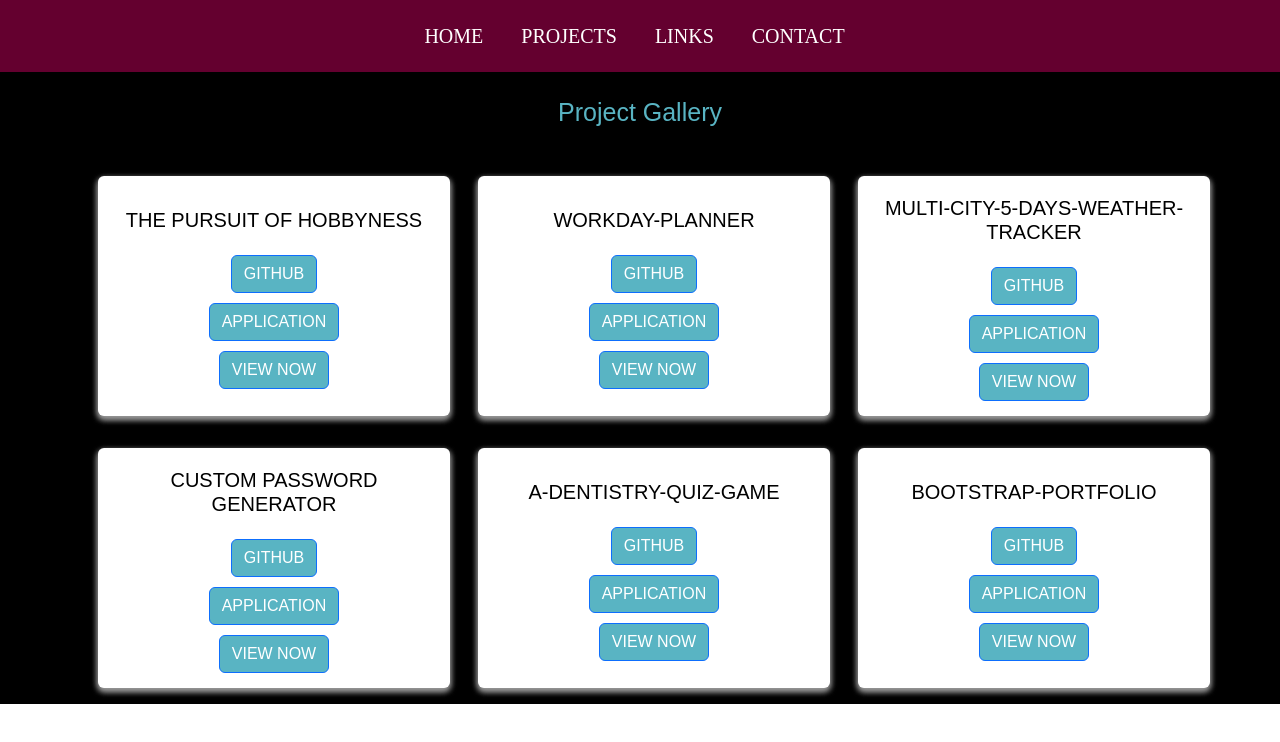
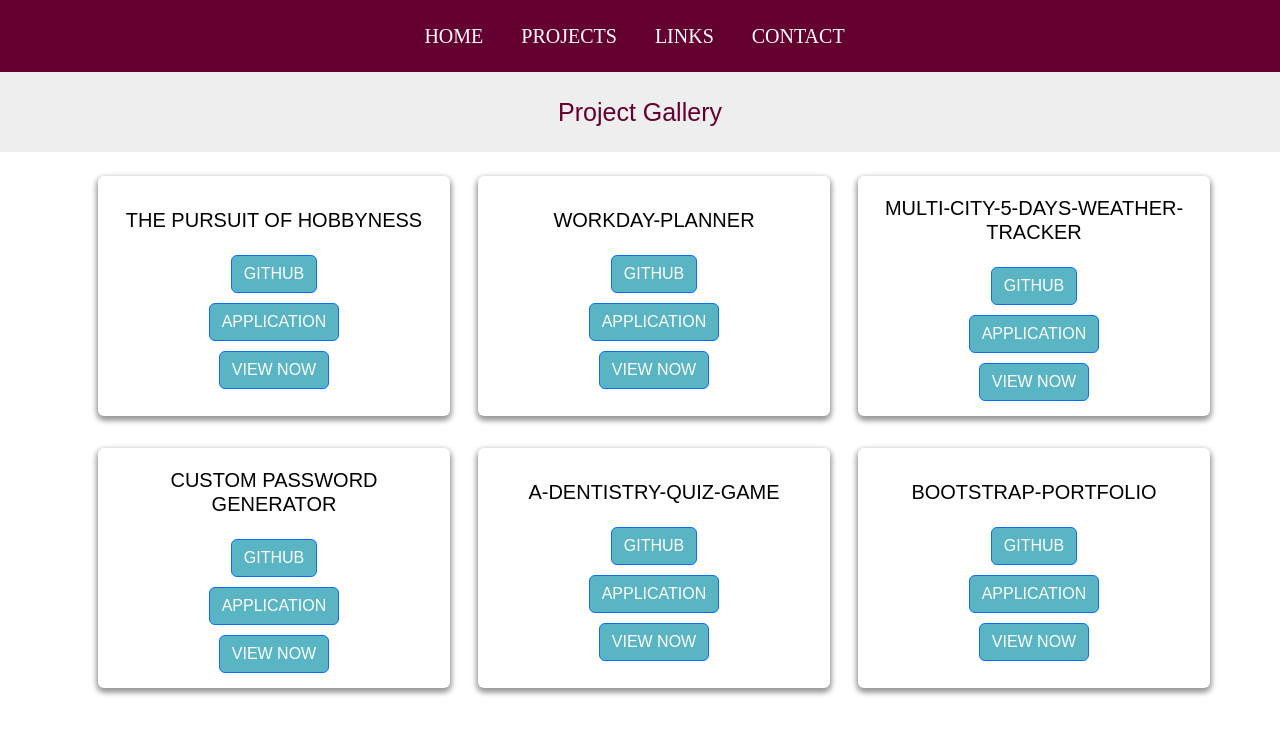
Before and after one commit to chrisma89/Chrisma-Caroline-Stephen, a React (Vite) app in the folder React/: page /projects in a window 1280 px wide. Shown: the top 742 px of the page. Built offline with nearby package versions, Linux system fonts and the light colour scheme; a web font is replaced by a local one.

Commit message:
projects page styling started

```diff
--- a/React/src/Pages/ProjectGallery/index.jsx
+++ b/React/src/Pages/ProjectGallery/index.jsx
@@ -16,8 +16,8 @@ const ProjectsGallery = () => {
     };
 
     return (
-        <div style={{background : 'black'}}>
-            <h3 style={{fontSize: "25px", color : "#59B4C3",  padding: "25px",background : 'black' }}>Project Gallery</h3>
+        <div style={{background : '--red'}}>
+            <h3 style={{fontSize: "25px", color : "#64002f",  padding: "25px",background :  "rgb(238, 238, 238)" }}>Project Gallery</h3>
             <Container className='container-fluid'>
                 {selectedProject ? (
 
--- a/React/src/components/Projects/style.css
+++ b/React/src/components/Projects/style.css
@@ -36,6 +36,6 @@
 }
 
 .projectbtn {
-  background-color : "#59B4C3";
+  background-color : rgb(238, 238, 238);
   padding : "5px"
 }
--- a/React/src/main.css
+++ b/React/src/main.css
@@ -8,6 +8,10 @@ html, body, #root {
   margin: 0;
   /* height: vh; */
   /* width: vw; */
+}
+:root {
+  --red:#64002f;
+  --white : rgb(238, 238, 238);
 }
 .namdhinggo-regular {
   font-family: "Namdhinggo", serif;
```
